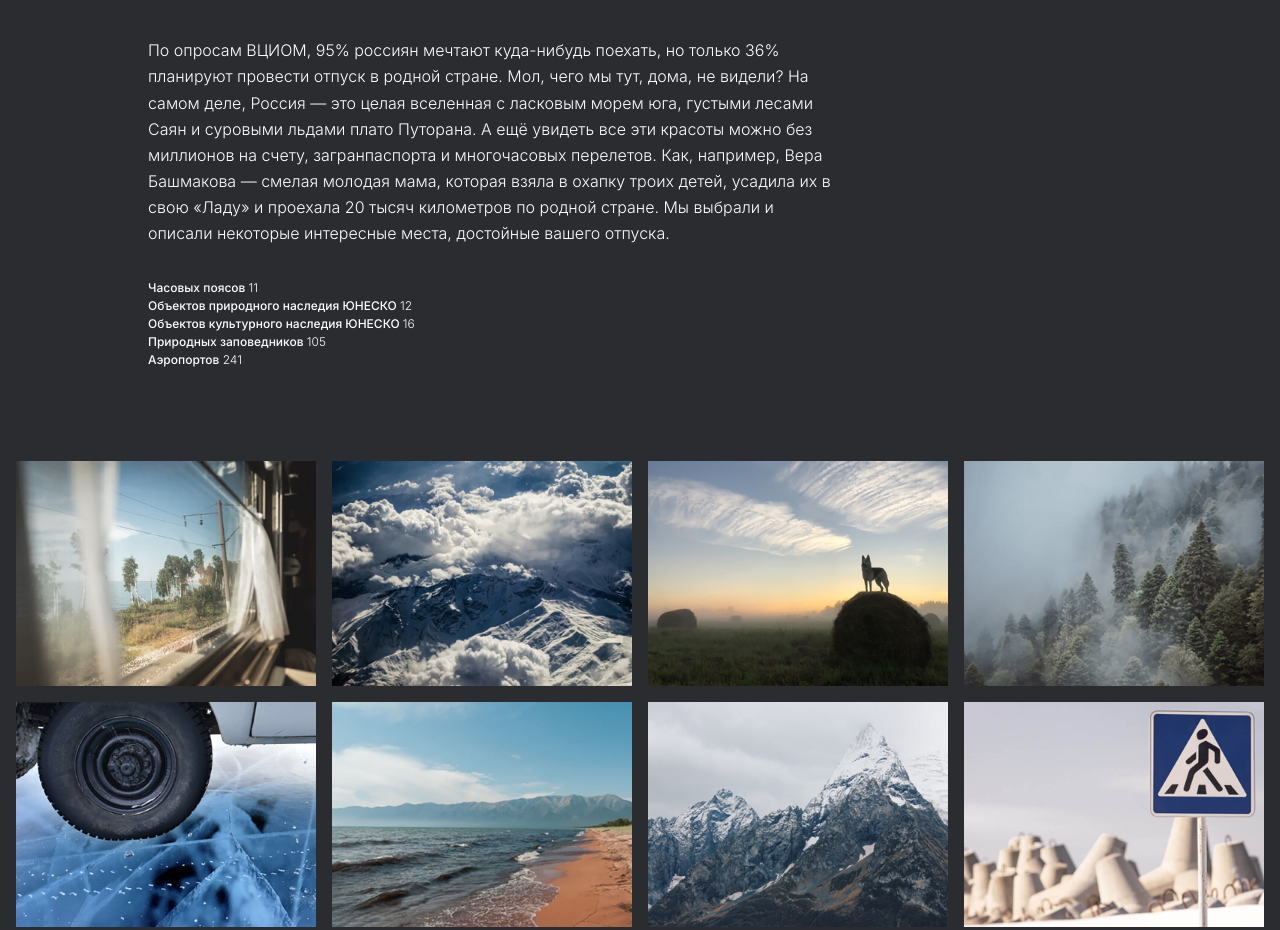
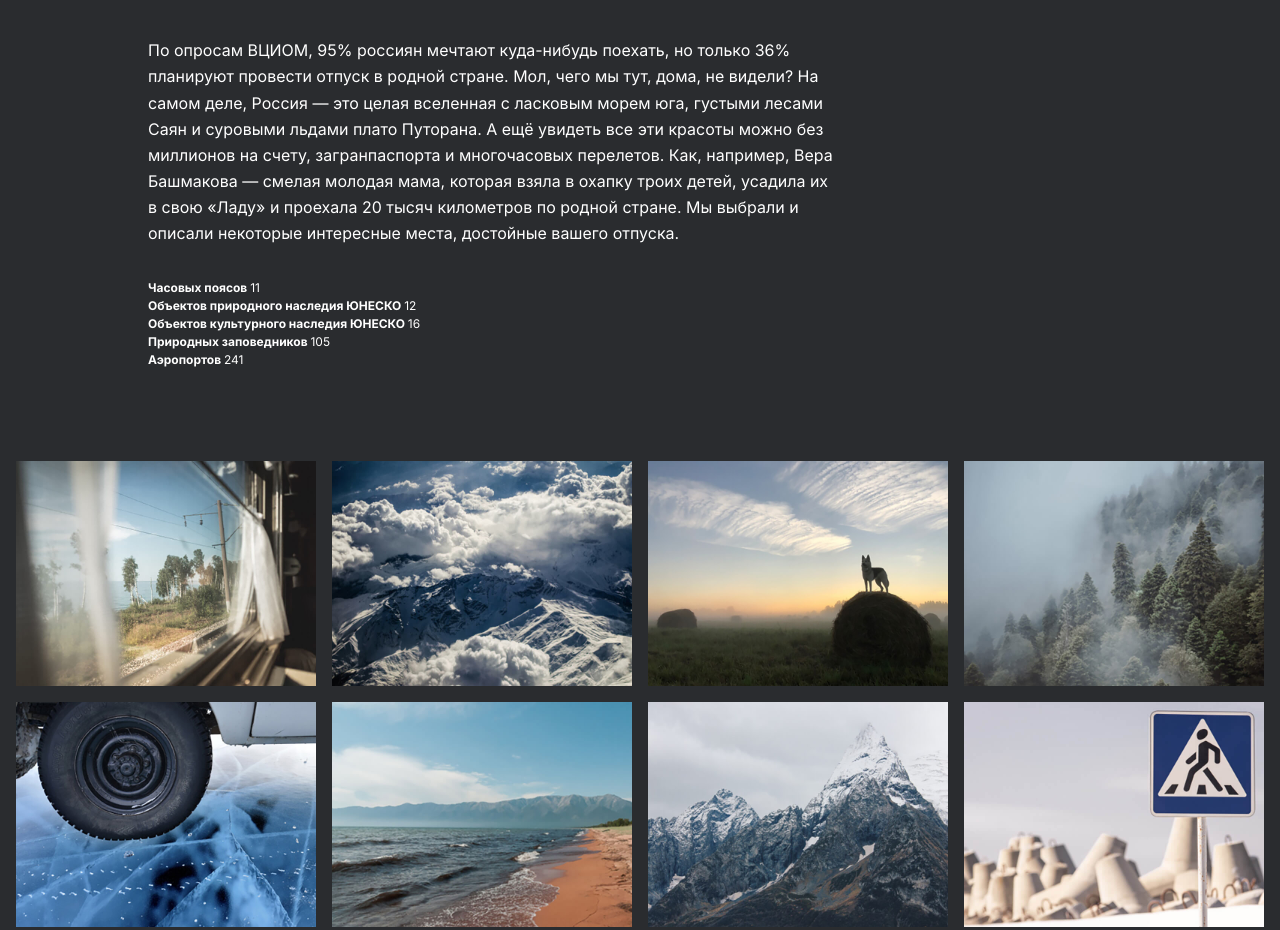
Before and after one commit to khuseynkhasiev/russian-travel, a plain HTML site: page index.html in a window 1280 px wide. Shown: the part 1298-2228 px from the top of the page. Drawn offline with Linux system fonts and the light colour scheme.

Commit message:
изменены шрифты

```diff
--- a/fonts/font.css
+++ b/fonts/font.css
@@ -1,10 +1,18 @@
 @font-face {
     font-family: 'Inter';
     font-weight: 400;
-    src: local('Inter Light'),
-        url(Inter-Light.woff2) format('woff2'),
-        url(Inter-Light.woff) format('woff'),
-        url(Inter-Light.ttf) format('ttf');
+    src: local('Inter Regular'),
+        url(Inter-Regular.woff2) format('woff2'),
+        url(Inter-Regular.woff) format('woff'),
+        url(Inter-Regular.ttf) format('truetype');
+}
+@font-face {
+    font-family: 'Inter';
+    font-weight: 700;
+    src: local('Inter Bold'),
+        url(Inter-Bold.woff2) format('woff2'),
+        url(Inter-Bold.woff) format('woff'),
+        url(Inter-Bold.ttf) format('truetype');
 }
 @font-face {
     font-family: 'Inter';
@@ -12,13 +20,5 @@
     src: local('Inter Black'),
         url(Inter-Black.woff2) format('woff2'),
         url(Inter-Black.woff) format('woff'),
-        url(Inter-Black.ttf) format('ttf');
+        url(Inter-Black.ttf) format('truetype');
 }
-@font-face {
-    font-family: 'Inter';
-    font-weight: 700;
-    src: local('Inter Medium'),
-        url(Inter-Medium.woff2) format('woff2'),
-        url(Inter-Medium.woff) format('woff'),
-        url(Inter-Medium.ttf) format('ttf');
-}
```
Also changed, not shown: fonts/Inter-Black.otf (added), fonts/Inter-Bold.ttf (added), fonts/Inter-Bold.woff (added), fonts/Inter-Bold.woff2 (added), fonts/Inter-Light.ttf (deleted), fonts/Inter-Light.woff (deleted), fonts/Inter-Light.woff2 (deleted), fonts/Inter-Medium.ttf (deleted), fonts/Inter-Medium.woff (deleted), fonts/Inter-Medium.woff2 (deleted), fonts/Inter-Regular.ttf (added), fonts/Inter-Regular.woff (added), fonts/Inter-Regular.woff2 (added).
